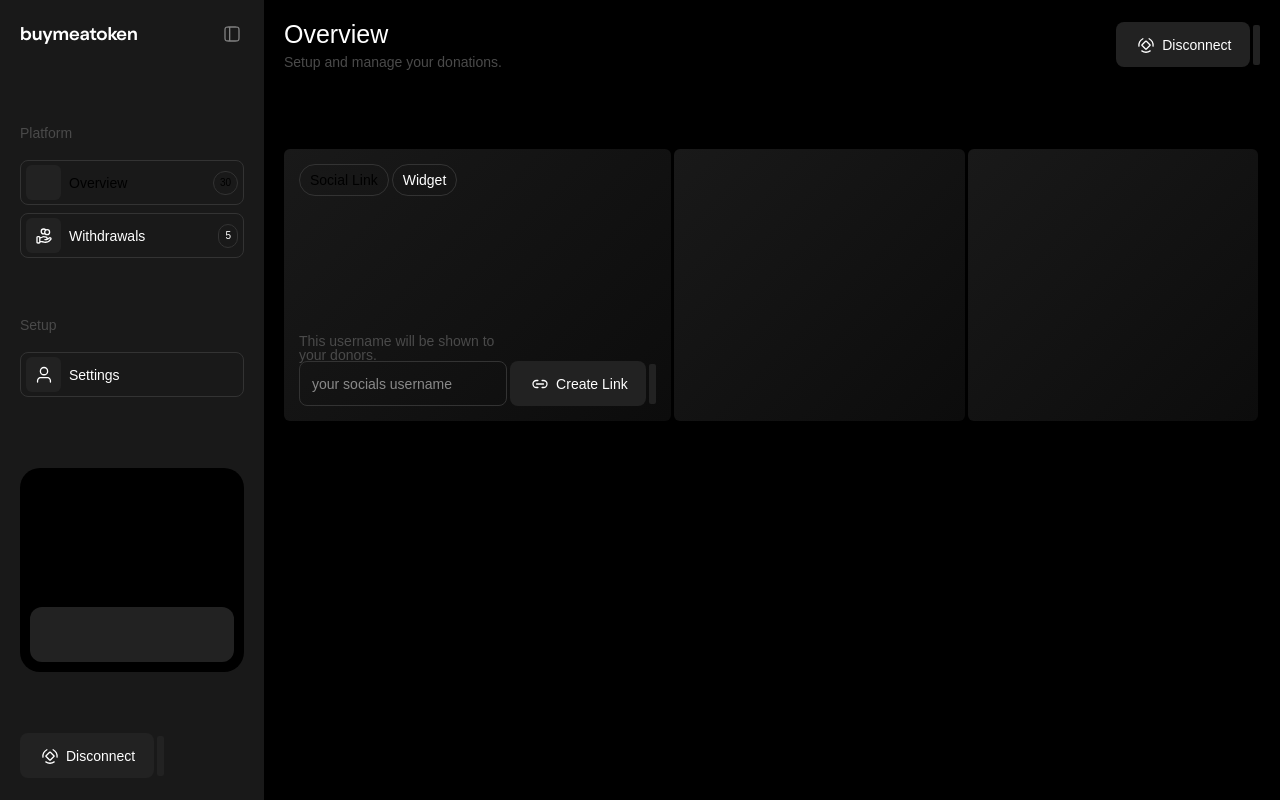
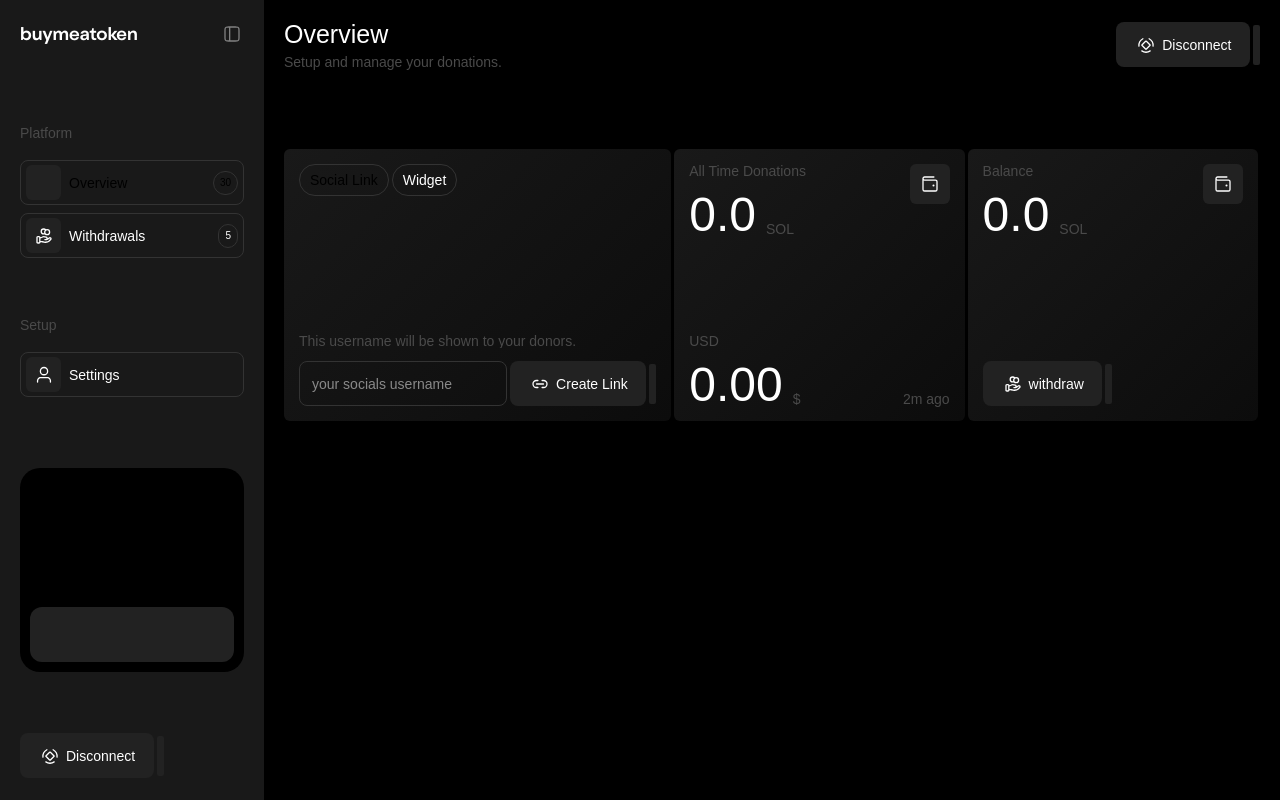
Before and after one commit to Nsude/buymeatoken, a Next.js app: page /dashboard in a window 1280 px wide. Built offline with nearby package versions, Linux system fonts and the light colour scheme; a web font is replaced by a local one.

Commit message:
all cards ui implemented

```diff
--- a/app/dashboard/page.tsx
+++ b/app/dashboard/page.tsx
@@ -1,3 +1,5 @@
+"use client";
+
 import AllTimeDonationsCard from "../../components/dashboard/AllTimeDonationsCard";
 import BalanceCard from "../../components/dashboard/BalanceCard";
 import CreateLinkCard from "../../components/dashboard/CreateLinkCard";
@@ -11,15 +13,22 @@
       </span>
 
       {/* TOP CARDS */}
-      <div className="flex items-center gap-x-[3px]">
-        <div className="w-[40%]">
+      <div className="flex items-center gap-x-[3px] h-[17rem]">
+        <div className="w-[40%] h-full">
           <CreateLinkCard />
         </div>
-        <div className="w-[30%]">
-          <AllTimeDonationsCard />
+        <div className="w-[30%] h-full">
+          <AllTimeDonationsCard
+            donations={0}
+            toUSD={0}
+            lastUpdated={(Math.floor(Date.now() / 1000) - 120)} // convert to seconds
+          />
         </div>
-        <div className="w-[30%]">
-          <BalanceCard />
+        <div className="w-[30%] h-full">
+          <BalanceCard
+            balance={0}
+            handleWithdraw={() => {}}
+          />
         </div>
       </div>
     </div>
--- a/app/globals.css
+++ b/app/globals.css
@@ -12,6 +12,7 @@
   --background-image-card-bg-gradient: linear-gradient(135deg, #191919 0%, #0C0C0C 100%);
 
   /* TYPOGRAPHY */
+  --text-title-large: 3rem;
   --text-title: 1.5625rem;
   --text-smallest-label: 0.625rem;
 
--- a/components/buttons/CardButton.tsx
+++ b/components/buttons/CardButton.tsx
@@ -22,7 +22,7 @@
     <button
       onClick={localHandleClick}
       className={`card-button px-[0.625rem] py-[0.5rem] rounded-full border-[1.3px]
-      border-border-dark-gray ${preselect ? 'selected-card-button' : ''}`}>
+      border-border-dark-gray truncate ${preselect ? 'selected-card-button' : ''}`}>
         {label}
     </button>
   )
--- a/components/dashboard/AllTimeDonationsCard.tsx
+++ b/components/dashboard/AllTimeDonationsCard.tsx
@@ -1,7 +1,54 @@
-export default function AllTimeDonationsCard (){
+import WalletIcon from "../../public/icons/WalletIcon";
+import { getTimeAgo } from "../../utility/timeAgo";
+
+interface Props {
+  donations: number;
+  toUSD: number;
+  lastUpdated: number;
+}
+
+export default function AllTimeDonationsCard (
+  {
+    donations,
+    toUSD,
+    lastUpdated
+  }: Props
+){
   return (
-    <div className="w-full h-[17rem] bg-card-bg-gradient rounded-[6px]">
+    <div className="relative flex justify-between w-full h-full bg-card-bg-gradient
+    rounded-[6px] p-[0.9375rem]">
+      {/* Left side */}
+      <div className="flex flex-col justify-between w-[80%]">
+        <div className="flex flex-col gap-y-[0.9375rem] text-label-gray">
+          <span>All Time Donations</span>
+          <span className="flex items-end gap-x-[0.625rem]">
+            <span className="text-title-large leading-[0.9] text-white truncate">
+              {donations === 0 ? "0.0" : donations}
+            </span>
+            <span>SOL</span>
+          </span>
+        </div>
 
+        <div className="flex flex-col gap-y-[0.9375rem] text-label-gray">
+          <span>USD</span>
+          <span className="flex items-end gap-x-[0.625rem]">
+            <span className="text-title-large leading-[0.9] text-white truncate">
+              {toUSD === 0 ? "0.00" : toUSD}
+            </span>
+            <span>$</span>
+          </span>
+        </div>
+      </div>
+
+      {/* right side */}
+      <div className="flex flex-col justify-between items-end w-[20%]">
+        <span className="h-[2.5rem] w-[2.5rem]
+        bg-dark-gray rounded-[6px] flex items-center justify-center">
+          <WalletIcon />
+        </span>
+
+        <span className="text-label-gray"> {getTimeAgo(lastUpdated)} </span>
+      </div>
     </div>
   )
 }
--- a/components/dashboard/BalanceCard.tsx
+++ b/components/dashboard/BalanceCard.tsx
@@ -1,7 +1,42 @@
-export default function BalanceCard (){
+"use client";
+
+import WalletIcon from "../../public/icons/WalletIcon";
+import WithdrawIcon from "../../public/icons/WithdrawIcon";
+import PrimaryButton from "../buttons/PrimaryButton";
+
+interface Props {
+  balance: number;
+  handleWithdraw: () => void;
+}
+
+export default function BalanceCard({ balance, handleWithdraw }: Props) {
   return (
-    <div className="w-full h-[17rem] bg-card-bg-gradient rounded-[6px]">
+    <div className="relative flex justify-between w-full h-full bg-card-bg-gradient
+    rounded-[6px] p-[0.9375rem]">
+      {/* Left side */}
+      <div className="flex flex-col justify-between w-[80%]">
+        <div className="flex flex-col gap-y-[0.9375rem] text-label-gray">
+          <span>Balance</span>
+          <span className="flex items-end gap-x-[0.625rem]">
+            <span className="text-title-large leading-[0.9] text-white truncate">
+              {balance === 0 ? "0.0" : balance}
+            </span>
+            <span>SOL</span>
+          </span>
+        </div>
 
+        <PrimaryButton
+          label="withdraw"
+          Icon={<WithdrawIcon />}
+          handleClick={handleWithdraw}
+        />
+      </div>
+
+      {/* right side */}
+      <span className="h-[2.5rem] max-w-[2.5rem] basis-[20%]
+        bg-dark-gray rounded-[6px] flex items-center justify-center">
+        <WalletIcon />
+      </span>
     </div>
   )
 }
--- a/components/dashboard/CreateLinkCard.tsx
+++ b/components/dashboard/CreateLinkCard.tsx
@@ -20,7 +20,7 @@
   const [username, setUsername] = useState('');
 
   return (
-    <div className="relative w-full h-[17rem] bg-card-bg-gradient rounded-[6px] p-[0.9375rem]
+    <div className="relative w-full h-full bg-card-bg-gradient rounded-[6px] p-[0.9375rem]
     flex flex-col justify-between">
       {/* controls */}
       <div className="flex items-center gap-x-[3px]">
@@ -40,7 +40,9 @@
         selectedTab === "Social Link" &&
         <div className="flex gap-x-[3px]">
           <span className="flex-2 relative">
-            <span className="absolute -top-[60%] text-label-gray">This username will be shown to your donors.</span>
+            <span className="absolute -top-[60%] text-label-gray truncate">
+              This username will be shown to your donors.
+            </span>
             <CustomInputElement
               placeHolder="your socials username"
               handleChange={(e) => setUsername(e.currentTarget.value)}
--- /dev/null
+++ b/utility/timeAgo.ts
@@ -0,0 +1,24 @@
+export function getTimeAgo(timestampInSeconds: number): string {
+  const now = Math.floor(Date.now() / 1000)
+  const diff = now - timestampInSeconds
+
+  if (diff < 60) return `${diff}s ago`
+
+  const minutes = Math.floor(diff / 60)
+  if (minutes < 60) return `${minutes}m ago`
+
+  const hours = Math.floor(minutes / 60)
+  if (hours < 24) return `${hours}h ago`
+
+  const days = Math.floor(hours / 24)
+  if (days < 7) return `${days}d ago`
+
+  const weeks = Math.floor(days / 7)
+  if (weeks < 4) return `${weeks}w ago`
+
+  const months = Math.floor(days / 30)
+  if (months < 12) return `${months}mo ago`
+
+  const years = Math.floor(days / 365)
+  return `${years}y ago`
+}
```
